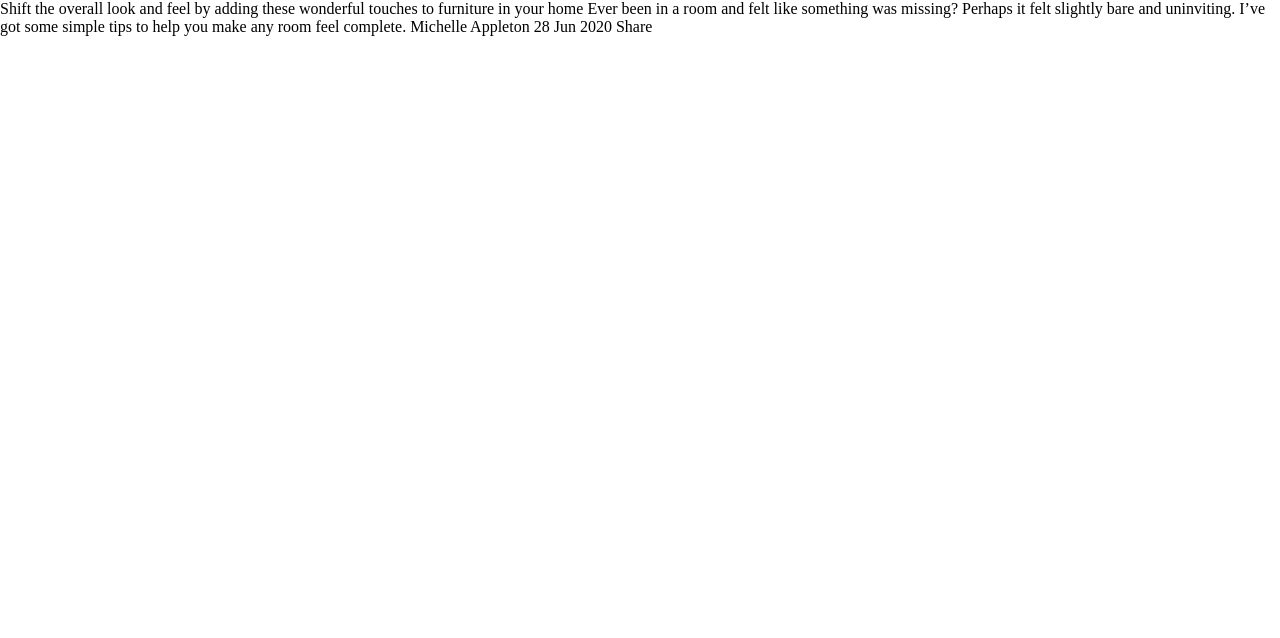
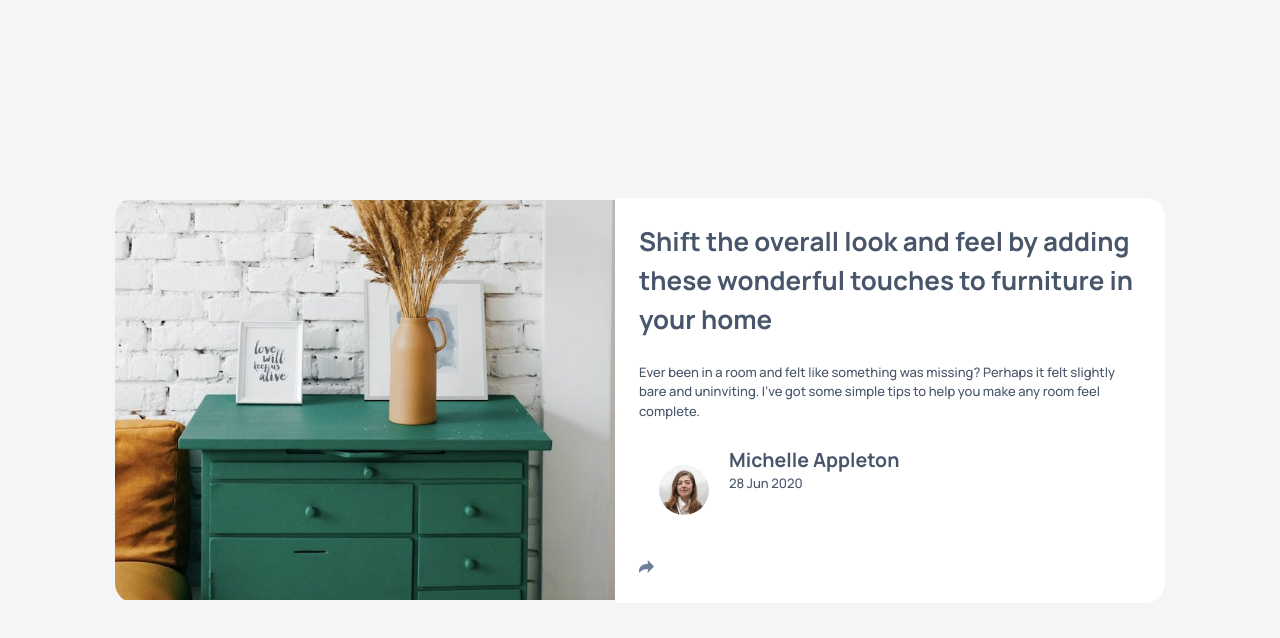
Before and after one commit to valpar/Article-preview-component, a plain HTML site: page index.html in a window 1280 px wide. Drawn offline with Linux system fonts and the light colour scheme.

Commit message:
Add structure and  some styles

```diff
--- a/index.html
+++ b/index.html
@@ -8,10 +8,36 @@
     <title>Frontend Mentor | Article preview component</title>
   </head>
   <body>
-    Shift the overall look and feel by adding these wonderful touches to
-    furniture in your home Ever been in a room and felt like something was
-    missing? Perhaps it felt slightly bare and uninviting. I’ve got some simple
-    tips to help you make any room feel complete. Michelle Appleton 28 Jun 2020
-    Share
+    <div class="container">
+      <div class="card">
+        <img src="images/drawers.jpg" alt="drawers" class="card-image" />
+        <div class="card-info">
+          <h1 class="card-title">
+            Shift the overall look and feel by adding these wonderful touches to
+            furniture in your home
+          </h1>
+          <p class="card-description">
+            Ever been in a room and felt like something was missing? Perhaps it
+            felt slightly bare and uninviting. I’ve got some simple tips to help
+            you make any room feel complete.
+          </p>
+
+          <div class="card-bottom">
+            <img
+              src="images/avatar-michelle.jpg"
+              alt="Michelle Appleton"
+              class="card-author-img"
+            />
+            <div class="card-bottom-info">
+              <h2 class="author">Michelle Appleton</h2>
+              <p class="date">28 Jun 2020</p>
+            </div>
+          </div>
+          <div class="share">
+            <img src="images/icon-share.svg" alt="share" />
+          </div>
+        </div>
+      </div>
+    </div>
   </body>
 </html>
--- a/styles.scss
+++ b/styles.scss
@@ -2,8 +2,8 @@
 
 $primary-color: hsl(217, 19%, 35%);
 $secondary-color: hsl(214, 17%, 51%);
-$tertiary-color: hsl(212, 23%, 69%);
-$quaternary-color: hsl(210, 22%, 96%);
+$bg-color: hsl(212, 23%, 69%);
+$bg-color: hsl(210, 22%, 96%);
 
 $primary-font: 'Manrope', sans-serif;
 
@@ -12,3 +12,53 @@ $primary-font: 'Manrope', sans-serif;
   padding: 0;
   box-sizing: border-box;
 }
+
+body {
+  font-family: $primary-font;
+  font-size: 13px;
+  line-height: 1.5;
+  color: $primary-color;
+  background-color: $bg-color;
+}
+
+.container {
+  display: flex;
+  align-items: center;
+  justify-content: center;
+  width: 100vw;
+  height: 100vh;
+}
+
+.card {
+  display: flex;
+  flex-direction: row;
+}
+
+.card-image {
+  width: 500px;
+  border-radius: 20px 0 0 20px;
+  object-fit: contain;
+}
+
+.card-info {
+  display: flex;
+  flex-direction: column;
+  justify-content: center;
+  padding: 1.5rem;
+  gap: 1.5rem;
+  width: 550px;
+  background-color: white;
+  border-radius: 0 20px 20px 0;
+}
+
+.card-bottom {
+  display: flex;
+  flex-direction: row;
+}
+
+.card-author-img {
+  width: 50px;
+  height: 50px;
+  border-radius: 50%;
+  margin: 20px;
+}
```
Also changed, not shown: css/styles.css, 1 other file.
